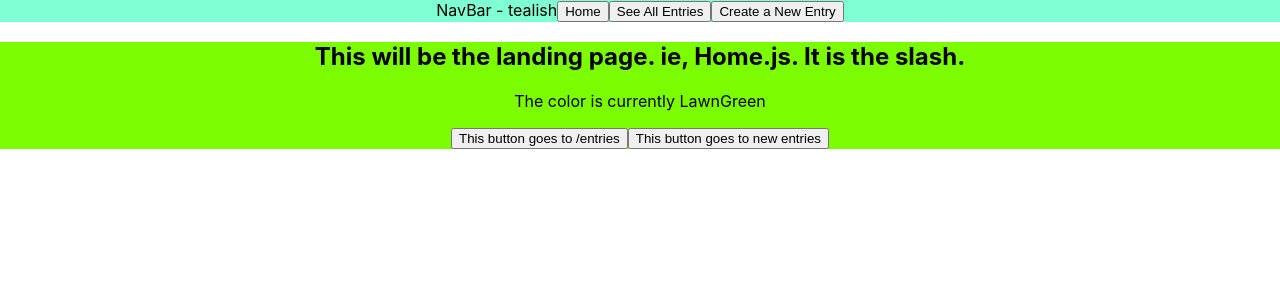
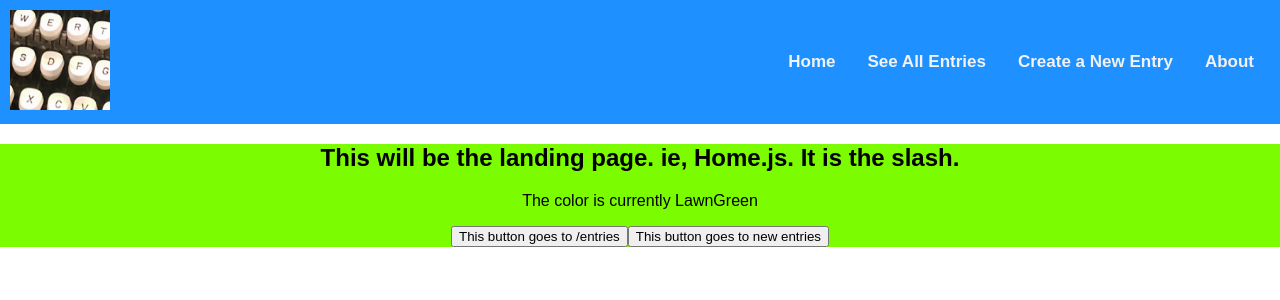
Before and after one commit to JenniferEinstein/insurance-frontend-react, a React (Create React App) app: page / in a window 1280 px wide. Shown: the top 300 px of the page. Built offline with nearby package versions, Linux system fonts and the light colour scheme; no server answers.

Commit message:
Worked on NavBar. Has logo and tabs and some styling.

```diff
--- a/src/components/common/NavBar.css
+++ b/src/components/common/NavBar.css
@@ -2,3 +2,44 @@
 nav {
     background-color:aquamarine;
 }
+
+
+.logo-img {
+    width: 100px;
+    height: 100px;
+  }
+
+
+
+body {
+    margin: 0;
+    font-family: Arial, Helvetica, sans-serif;
+  }
+
+  .topnav {
+    display: flex;
+    align-items: center;
+    justify-content: space-between;
+    background-color: dodgerblue;
+    padding: 10px;
+  }
+
+  .topnav a {
+    float: left;
+    color: #f2f2f2;
+    text-align: center;
+    padding: 14px 16px;
+    text-decoration: none;
+    font-size: 17px;
+    font-weight: bold;
+  }
+
+  .topnav a:hover {
+    background-color: #ddd;
+    color: black;
+  }
+
+  .topnav a.active {
+    background-color: #04AA6D;
+    color: white;
+  }
--- a/src/components/common/NavBar.js
+++ b/src/components/common/NavBar.js
@@ -1,39 +1,39 @@
+import React from 'react';
 import { useNavigate } from 'react-router-dom';
 import "../common/NavBar.css";
+import logo from "../assets/TypeWriter Keys.png"
 
 export default function NavBar() {
-  console.log("This is the NavBar component.")
-  let navigate = useNavigate();
+  const navigate = useNavigate();
+
+
+  const handleTabClick = (tabName) => {
+    if (tabName === 'home') {
+      navigate('/');
+    } else if (tabName === 'entries') {
+      navigate('/entries');
+    } else if (tabName === 'newEntry') {
+      navigate('/entry/new');
+    } else if (tabName === 'about') {
+      // Handle your about route here
+    }
+  };
 
   return (
-    <nav>NavBar - tealish
+    <nav className='topnav'>
+      <div className="logo">
+        <img src={logo} alt="Logo" className="logo-img" />
+      </div>
 
-      <button className='btn'  onClick = {() => {
-            navigate('/')
-      }}>
-        Home
-      </button>
+      <div className="nav-links">
+        <a onClick={() => handleTabClick('home')}>Home</a>
+        <a onClick={() => handleTabClick('entries')}>See All Entries</a>
+        <a onClick={() => handleTabClick('newEntry')}>Create a New Entry</a>
+        <a href="#about">About</a>
+      </div>
 
 
-
-      <button className='btn'  onClick = {() => {
-            console.log('The see all button was clicked');
-            navigate('/entries')
-      }}>
-        See All Entries
-      </button>
-
-
-
-      <button className='btn'  onClick = {() => {
-            console.log('The new button was clicked');
-            navigate('/entry/new')
-      }}>
-        Create a New Entry
-      </button>
 
     </nav>
   )
 }
-
-//basically copied from lab-express-sql-seed-read
```
Also changed, not shown: src/components/assets/TypeWriter Keys.png (added).
